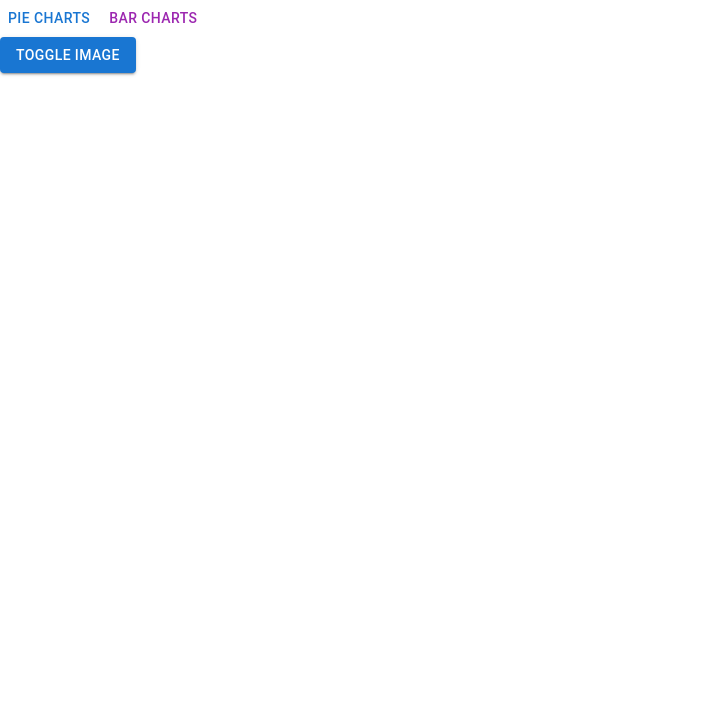
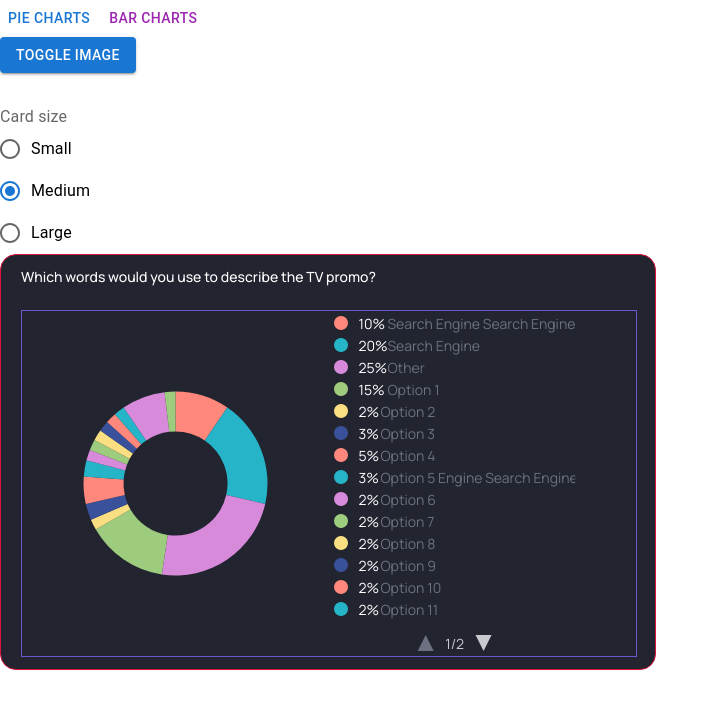
Before and after one commit to valeriagora/card-charts, a Next.js app: page /pie in a window 1280 px wide. Shown: the top 708 px of the page, without its empty margins (0-719 px from the left). Built offline with nearby package versions, Linux system fonts and the light colour scheme.

Commit message:
fixed pie chart

```diff
--- a/src/app/bar/page.tsx
+++ b/src/app/bar/page.tsx
@@ -26,7 +26,8 @@ const barLabels = {
   closeEnded: "Close-ended",
   boring: "Boring",
   engaging: "Engaging",
-  option1: "Option 1",
+  option1:
+    "Option 1 Option 1 Option 1 Option 1 Option 1 Option 1 Option 1 Option 1 Option 1 Option 1 Option 1",
   option2: "Option 2",
   option3: "Option 3",
   option4: "Option 4",
--- a/src/app/pie/page.tsx
+++ b/src/app/pie/page.tsx
@@ -1,12 +1,19 @@
 "use client";
 import { ReactECharts } from "@/components/ReactECharts";
-import { Button } from "@mui/material";
-import React, { useState } from "react";
-import { MediumCard } from "../../components/MediumCard";
-import { LargeCard } from "../../components/LargeCard";
-// import { SmallCard } from "../../components/MediumCard";
+import {
+  Button,
+  FormControlLabel,
+  Radio,
+  FormControl,
+  RadioGroup,
+  FormLabel,
+  styled,
+} from "@mui/material";
+import React, { useRef, useState } from "react";
 import { smOption, getMdOption, getLgOption } from "@/data/pie";
 import { url } from "@/data/constants";
+import { DndCard } from "@/components/DndCard";
+import { CardSize } from "../bar/types";
 const pieData = [
   {
     value: 10,
@@ -31,33 +38,88 @@ const pieData = [
   { value: 8, name: "Option 12" },
   { value: 2, name: "Option 13" },
 ];
+const MIN_L_CHART_HEIGHT = 188;
+const PieChartContainer = styled("div")<{
+  size: CardSize;
+  height: number;
+}>(({ size, height }) => {
+  return {
+    position: "relative",
+    width: "100%",
+    height:
+      size === CardSize.large
+        ? height > MIN_L_CHART_HEIGHT
+          ? height
+          : MIN_L_CHART_HEIGHT
+        : "100%",
+  };
+});
 
-function Pie() {
+function Pie({ cardSize = CardSize.medium }) {
   const [imageUrl, setImageUrl] = useState("");
+  const containerRef = useRef<HTMLDivElement | null>(null);
 
+  const [size, setSize] = useState(cardSize);
   const toggleImg = () => {
     setImageUrl(imageUrl ? "" : url);
   };
+  const handleSizeChange = (event: React.ChangeEvent<HTMLInputElement>) => {
+    setSize(event.target.value as CardSize);
+  };
+  const withImage = !!imageUrl;
+  const small = smOption(pieData);
+  const medium = getMdOption(pieData, withImage);
+  const large = getLgOption(pieData, withImage);
+  const options = {
+    small,
+    medium,
+    large,
+  };
 
-  const withImage = !!imageUrl;
   return (
     <>
       <Button
         sx={{ marginBottom: 4, display: "block" }}
         variant="contained"
         onClick={toggleImg}
+        disabled={size === CardSize.small}
       >
         Toggle image
       </Button>
-      {/* <SmallCard> */}
-      {/* <ReactECharts option={smOption(pieData)} /> */}
-      {/* </SmallCard> */}
-      {/* <MediumCard imageUrl={imageUrl}>
-        <ReactECharts option={getMdOption(pieData, withImage)} />
-      </MediumCard> */}
-      {/* <LargeCard data={pieData} imageUrl={imageUrl}>
-        <ReactECharts option={getLgOption(pieData, withImage)} />
-      </LargeCard> */}
+      <FormControl>
+        <FormLabel id="radio-buttons-group-label">Card size</FormLabel>
+        <RadioGroup
+          aria-labelledby="radio-buttons-group-label"
+          value={size}
+          onChange={handleSizeChange}
+          name="radio-buttons-group"
+        >
+          <FormControlLabel
+            value={CardSize.small}
+            control={<Radio />}
+            label="Small"
+          />
+          <FormControlLabel
+            value={CardSize.medium}
+            control={<Radio />}
+            label="Medium"
+          />
+          <FormControlLabel
+            value={CardSize.large}
+            control={<Radio />}
+            label="Large"
+          />
+        </RadioGroup>
+      </FormControl>
+      <DndCard size={size} imageUrl={imageUrl}>
+        <PieChartContainer
+          size={size}
+          ref={containerRef}
+          height={pieData.length * 24}
+        >
+          <ReactECharts containerRef={containerRef} option={options[size]} />
+        </PieChartContainer>
+      </DndCard>
     </>
   );
 }
--- a/src/components/styledComponents.ts
+++ b/src/components/styledComponents.ts
@@ -22,11 +22,13 @@ export const CardContainer = styled("div")<{ size: CardSize }>(({ size }) => ({
   flexDirection: "column",
   justifyContent: "space-between",
   overflow: "hidden",
+  border: "1px solid crimson",
 }));
-export const SmToMdChart = styled("div")<{ size: "sm" | "md" }>(({ size }) => ({
+export const SmToMdChart = styled("div")(() => ({
   position: "relative",
   width: "100%",
   height: "100%",
   display: "flex",
   alignItems: "center",
+  border: "1px solid slateblue",
 }));
```
Also changed, not shown: src/app/bar/components/BarChart.tsx (+10 -4 lines), src/components/LargeCard.tsx (deleted, +0 -37 lines).
